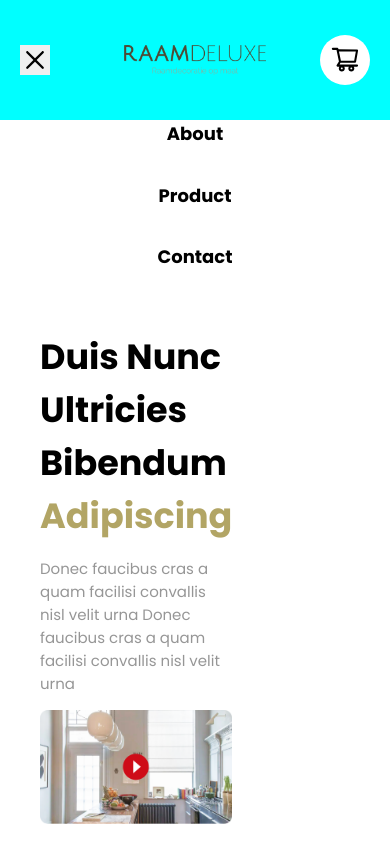
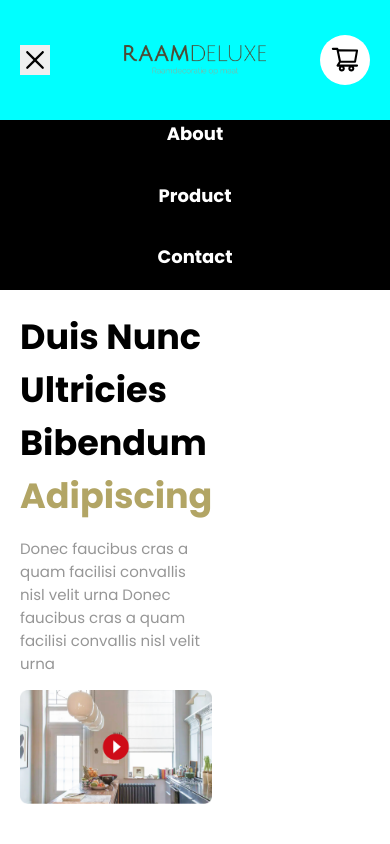
Before and after one commit to Raamdeluxe/blindsar-mvp, a React (Create React App) app: page / in a window 390 px wide. Both pictures are taken after a click on the button 35 px from the left and 60 px from the top of the page. Shown: the top 844 px of the page. Built offline with nearby package versions, Linux system fonts and the light colour scheme.

Commit message:
navbar improvements

```diff
--- a/src/Components/NavBar/MobileNavbar.js
+++ b/src/Components/NavBar/MobileNavbar.js
@@ -1,19 +1,8 @@
 import classes from "./MobileNavbar.module.css";
 
-const MobileNavbar = ({ open }) => {
-	const openNavbar = {
-		height: "150px",
-	};
-
-	const closeNavbar = {
-		height: "0px",
-	};
-
+const MobileNavbar = () => {
 	return (
-		<div
-			className={classes.mobile_navLinks_container}
-			style={open ? openNavbar : closeNavbar}
-		>
+		<div className={classes.mobile_navLinks_container}>
 			<ul className={classes.mobile_navLinks}>
 				<li>
 					<a href="/">About</a>
--- a/src/Components/NavBar/MobileNavbar.module.css
+++ b/src/Components/NavBar/MobileNavbar.module.css
@@ -6,11 +6,9 @@
 	.mobile_navLinks_container {
 		display: flex;
 		justify-content: center;
-		position: sticky;
-		background-color: white;
-		top: 0;
-		transition: 0.5s;
+		background-color: black;
 		padding: 0px 20px 20px 20px;
+		height: 150px;
 	}
 
 	.mobile_navLinks {
@@ -27,7 +25,7 @@
 	}
 
 	.mobile_navLinks a {
-		color: black;
+		color: white;
 		font-family: "Poppins", sans-serif;
 		font-weight: 700;
 		font-size: 18px;
--- a/src/Components/NavBar/NavBar.js
+++ b/src/Components/NavBar/NavBar.js
@@ -8,7 +8,7 @@ import MobileNavbar from "./MobileNavbar";
 import DesktopNavbar from "./DesktopNavbar";
 
 const Navbar = () => {
-	const [open, setOpen] = useState(true);
+	const [open, setOpen] = useState(false);
 
 	return (
 		<>
@@ -16,9 +16,9 @@ const Navbar = () => {
 				<div className={classes.navBtn}>
 					<button onClick={() => setOpen(!open)}>
 						{open ? (
+							<RxCross2 className={classes.hamburger} />
+						) : (
 							<GiHamburgerMenu className={classes.hamburger} />
-						) : (
-							<RxCross2 className={classes.hamburger} />
 						)}
 					</button>
 				</div>
@@ -36,7 +36,7 @@ const Navbar = () => {
 					</button>
 				</div>
 			</nav>
-			<MobileNavbar open={!open} />
+			{open && <MobileNavbar />}
 		</>
 	);
 };
--- a/src/Components/NavBar/NavBar.module.css
+++ b/src/Components/NavBar/NavBar.module.css
@@ -3,7 +3,6 @@
 	background-color: aqua;
 	padding: 20px;
 	display: flex;
-	position: sticky;
 }
 
 .logo_container {
@@ -11,7 +10,7 @@
 	display: flex;
 	height: 100%;
 	width: 100%;
-	justify-content: center;
+	justify-content: flex-start;
 	align-items: center;
 }
 
--- a/src/Components/TopSection/TopSection.module.css
+++ b/src/Components/TopSection/TopSection.module.css
@@ -1,6 +1,6 @@
 .top_section {
 	display: flex;
-	padding: 40px;
+	padding: 20px;
 }
 
 .text_container {
```
